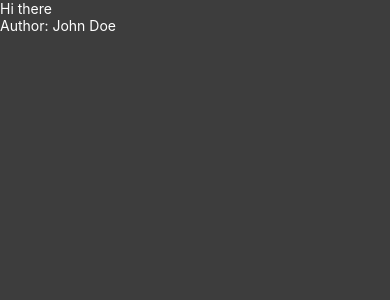
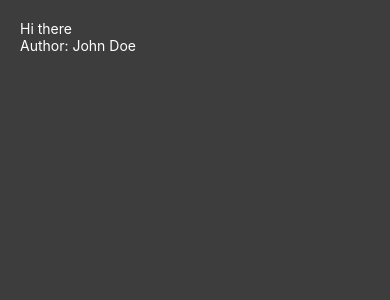
Before and after one commit to javco/react-native-sandbox, a React Native app: screen / in a window 390 px wide. Shown: the top 300 px of the page. Built offline with nearby package versions, Linux system fonts and the light colour scheme.

Commit message:
looking more like a css file...

```diff
--- a/app/components/HelloWorld/HelloWorld.js
+++ b/app/components/HelloWorld/HelloWorld.js
@@ -27,11 +27,11 @@ export default class HelloWorld extends Component {
     fullName = this.state.showName ? fullName : ''
 
     return (
-      <View style={{backgroundColor: '#3d3d3d', height: '100%'}}>
-        <Text style={{color: 'white'}}>
+      <View style={styles.myView}>
+        <Text style={styles.myText}>
           {this.state.message}
         </Text>
-        <Text style={{color: 'white'}}>
+        <Text style={styles.myText}>
           {fullName}
         </Text>
       </View>
@@ -39,4 +39,15 @@ export default class HelloWorld extends Component {
   }
 }
 
+const styles = StyleSheet.create({
+  myView: {
+    backgroundColor: '#3d3d3d',
+    height: '100%',
+    padding: 20
+  },
+  myText: {
+    color: 'white'
+  }
+})
+
 AppRegistry.registerComponent('HelloWorld', () => HelloWorld)
```
